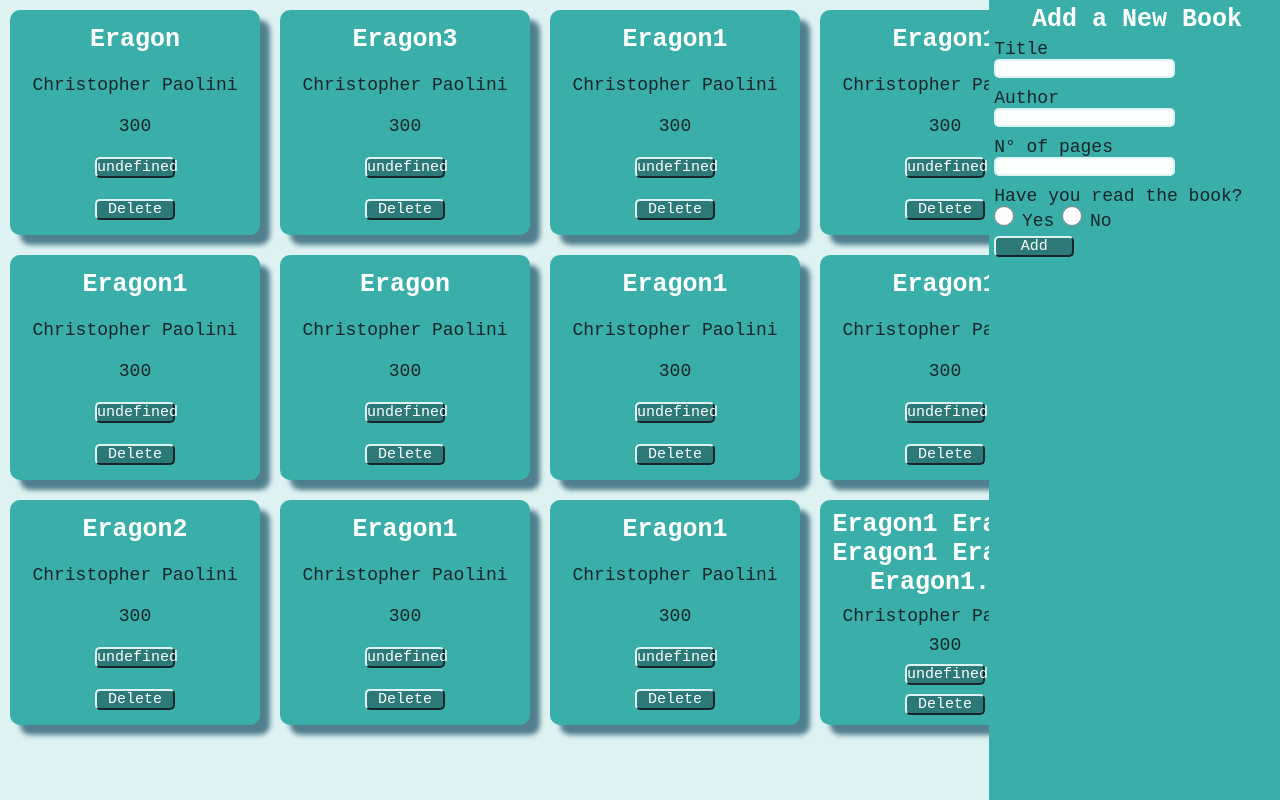
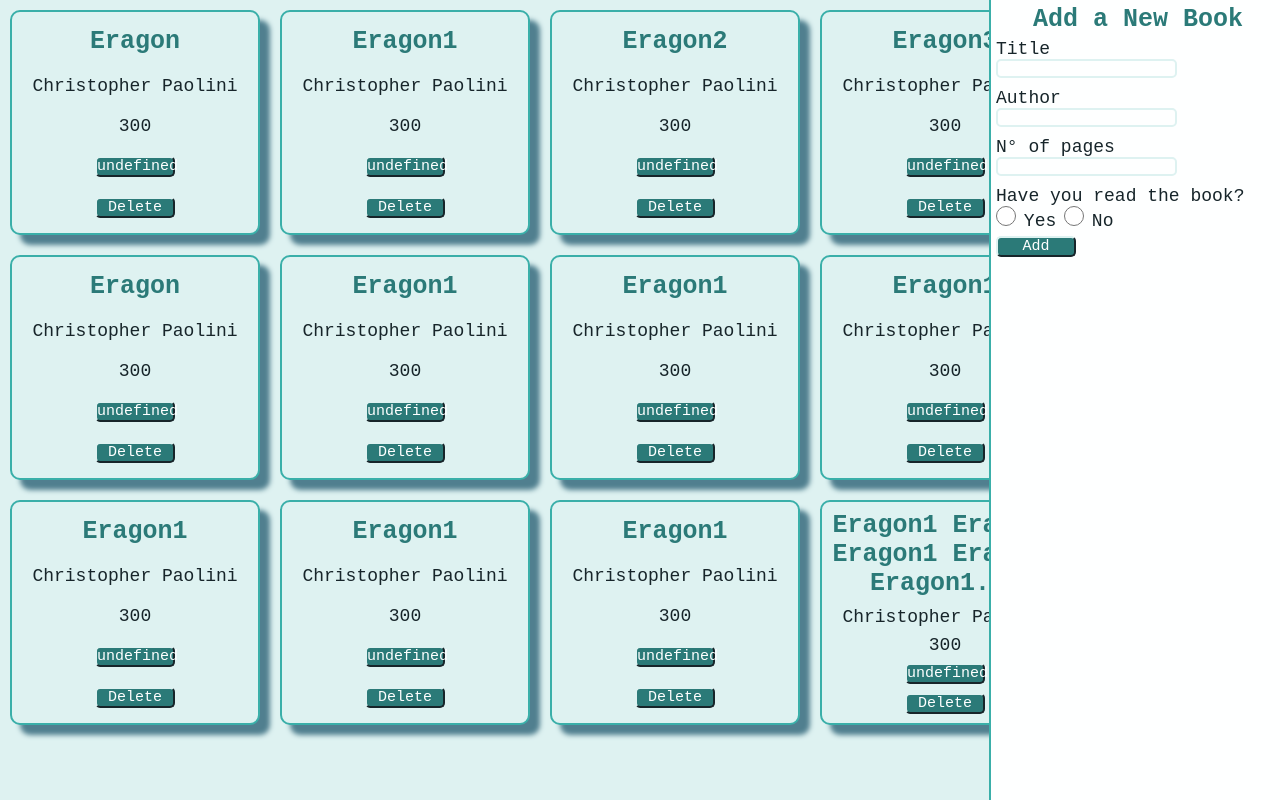
Before and after one commit to SchwarSaMa/Library, a plain HTML site: page index.html in a window 1280 px wide. Drawn offline with Linux system fonts and the light colour scheme.

Commit message:
Change the design

```diff
--- a/styles.css
+++ b/styles.css
@@ -14,7 +14,7 @@
 
 .card-container{
     display: grid;
-    grid-auto-flow: column;
+    grid-auto-flow: row;
     grid-template-rows: repeat(auto-fill, 225px);
     grid-template-columns: repeat(4, 250px);
     gap: 20px;
@@ -31,14 +31,15 @@
     flex-direction: column;
     justify-content: space-around;
     align-items: center;
-    background-color: #3aafa9;
+    background-color:#def2f1;
+    border: 2px solid #3aafa9;
     border-radius: 10px;
     box-shadow: 10px 10px 5px #507f8f;
 }
 
 .title{
     font-size: 25px;
-    color: #feffff;
+    color: #2b7a78;
     font-family: monospace;
     text-align: center;
 }
@@ -87,7 +88,8 @@
     min-width: 200px;
     height: 100vh;
     min-height: 350px;
-    background-color: #3aafa9;
+    background-color: #feffff;
+    border-left: 2px double #3aafa9;
     font-family: monospace;
     align-items: center;
     padding-left: 5px;
@@ -95,7 +97,7 @@
 
 .add-new-book > h2{
     font-size: 25px;
-    color: #feffff;
+    color:#2b7a78;
     text-align: center;
     padding: 5px;
 }
@@ -133,7 +135,7 @@
     }
   }
 
-  @media screen and (max-height: 489px) {
+@media screen and (max-height: 489px) {
     .card-container{
         grid-template-columns: repeat(12, 250px);
     }
```
